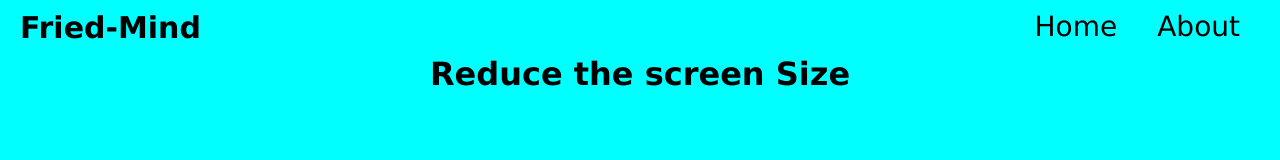
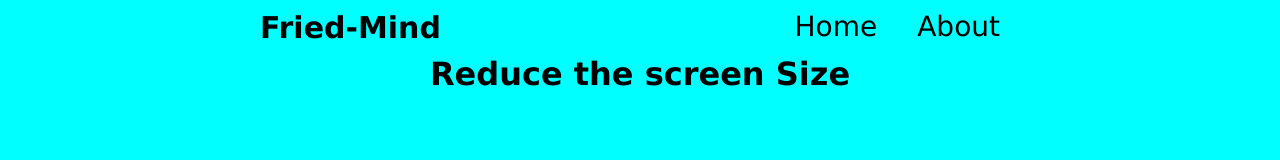
Before and after one commit to Manmeet567/BurgerButton.github.io, a plain HTML site: page index.html in a window 1280 px wide. Drawn offline with Linux system fonts and the light colour scheme.

Commit message:
slightly changed

```diff
--- a/style.css
+++ b/style.css
@@ -11,7 +11,7 @@ body{
   text-align: center;
 }
 nav {
-  width: 100%;
+  width: 800px;
   margin: 0 auto;
   position: sticky;
 }
@@ -70,7 +70,7 @@ nav {
   margin: 0 10px;
   padding: 0px 10px;
 }
-@media screen and (max-width: 650px) {
+@media screen and (max-width: 810px) {
   nav {
     width: 500px;
   }
```
